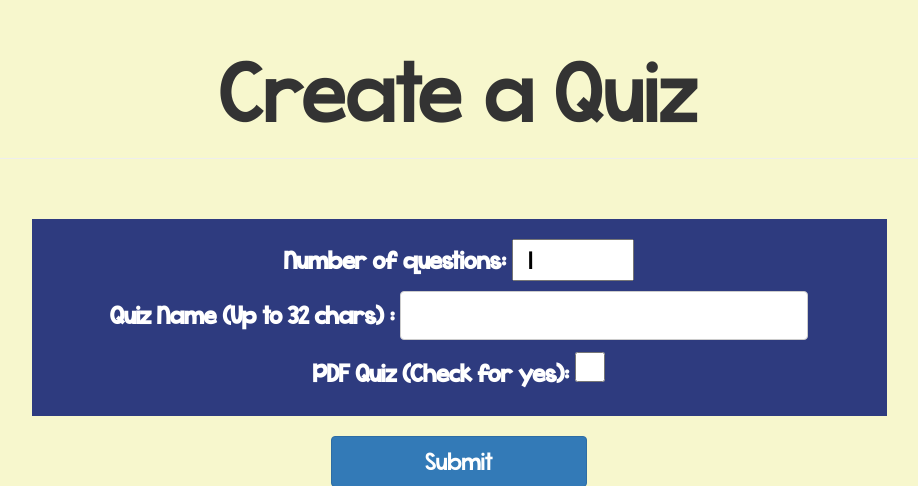
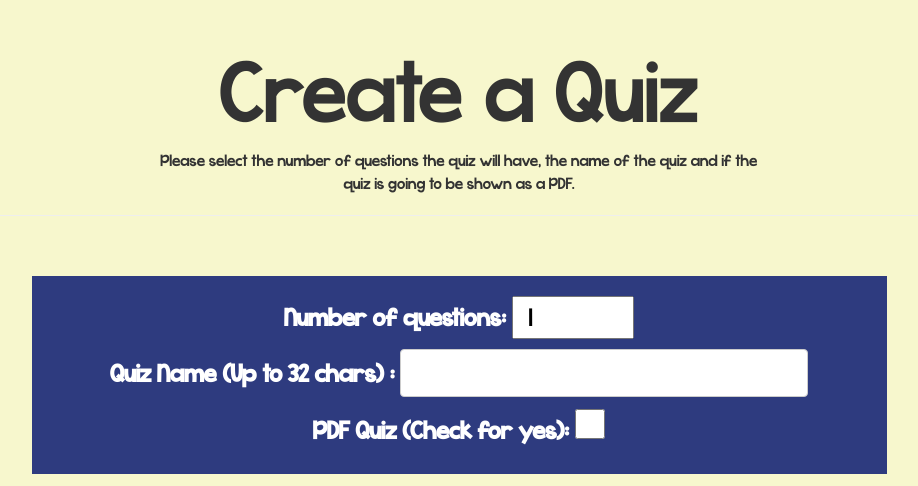
Before and after one commit to JPoirier55/HoppoRoo, a Django app: page /quizzes/create_quiz in a window 1280 px wide. Shown: the top 486 px of the page, without its empty margins (181-1099 px from the left). Run offline with Django 3.2, Linux system fonts and the light colour scheme; some libraries are stand-ins or nearby versions.

Commit message:
Update load quiz page and update current database

```diff
--- a/HLS/templates/build_quiz.html
+++ b/HLS/templates/build_quiz.html
@@ -4,7 +4,7 @@
 
    <div class="page-header">
         <h1 style="font-size: 3vw;">Build Quiz</h1>
-   <p class="build_quiz_info">Please fill out the question, correct answer and the four choices.
+   <p class="info">Please fill out the question, correct answer and the four choices.
        Make sure all choices are filled out, with one
     sure answer and the choices are not duplicated. Scroll through each question with
    next question button, and submit for review with the review quiz button.</p>
--- a/HLS/templates/build_quiz_pdf.html
+++ b/HLS/templates/build_quiz_pdf.html
@@ -4,7 +4,7 @@
 
    <div class="page-header">
         <h1 style="font-size: 3vw;">Build PDF Quiz</h1>
-    <p class="build_quiz_info">These quiz questions only require a correct answer and four choices corresponding
+    <p class="info">These quiz questions only require a correct answer and four choices corresponding
     to a predefined quiz created on PDF slides. Make sure all choices are filled out, with one
     sure answer and the choices are not duplicated. Scroll through each question with
    next question button, and submit for review with the review quiz button.</p>
--- a/HLS/templates/create_quiz1.html
+++ b/HLS/templates/create_quiz1.html
@@ -4,6 +4,8 @@
 
      <div class="page-header">
         <h1 style="font-size: 7vw;">Create a Quiz</h1>
+     <p class="info">Please select the number of questions the quiz will have, the name of the quiz
+     and if the quiz is going to be shown as a PDF.</p>
     </div>
 
      <div class="col-md-12">
--- a/HLS/templates/load_quiz.html
+++ b/HLS/templates/load_quiz.html
@@ -1,6 +1,7 @@
 {% extends "index.html" %}
 {% load index %}
 {% block content %}
+    {% load range %}
 
      <div class="page-header">
         <h1 style="font-size: 7vw;">Recent Quizzes</h1>
@@ -12,8 +13,8 @@
                   <button class="btn btn-primary dropdown-toggle" type="button" data-toggle="dropdown">Choose a quiz
                   <span class="caret"></span></button>
                   <ul class="dropdown-menu quiznums">
-                    {% for quiz_id in quiz_count %}
-                        <li><a href="/quizzes/load_quiz?id={{ quiz_id }}">Quiz Name: {{ quiz_names|index:quiz_id }}</a></li>
+                    {% for quiz in qt %}
+                        <li><a href="/quizzes/load_quiz?id={{ quiz.id }}">{{ quiz.name }}</a></li>
                     {% endfor %}
                   </ul>
             </div>
--- a/HLS/views.py
+++ b/HLS/views.py
@@ -85,15 +85,23 @@ def load_quiz(request):
     :param request: request from current page
     :return: redered template for load quiz page
     """
-    if 'id' in request.GET:
-        id = request.GET['id']
-    else:
-        id = 0
-    quiz_objs = Quiz.objects.all()
-    for quiz in quiz_objs:
-        print quiz
 
-    return render(request, 'load_quiz.html', {})
+    id = request.GET.get('id', 1)
+    quiz_names = []
+    quiz_ids = []
+    qt = []
+    quizzes = Quiz.objects.all()
+    for quiz in quizzes:
+        quiz_names.append(quiz.name)
+        quiz_ids.append(quiz.id)
+        qt.append(quiz)
+    quiz_obj = json.loads(Quiz.objects.get(id=id).quizjson)
+    print quiz_obj
+
+    return render(request, 'load_quiz.html', {'chosen_quiz': quiz_obj,
+                                              'quiz_ids': quiz_ids,
+                                              'quiz_names': quiz_names,
+                                              'qt': qt})
 
 
 # @login_required(login_url='/login/')
@@ -196,30 +204,39 @@ def create_quiz_ap(request):
 
     question_count = 0
     quiz_model = None
-
+    questions = []
     question_elements = []
+    question_json = {}
     for key, value in post_dict.iteritems():
         if 'question' in key:
             question_count += 1
-    for i in range(question_count):
-        index = str(i)
-        if get_dict['pdf'] == 'true':
+    if get_dict['pdf'] == 'true':
+        for i in range(question_count):
+            index = str(i)
             quiz_model = PDFQuiz()
+            questions.append(post_dict['question' + index])
             temp_dict = {'question_num': index,
                          'correct': post_dict['question'+index]}
+            question_elements.append(temp_dict)
 
-        else:
+    else:
+        for i in range(question_count):
+            index = str(i)
             quiz_model = Quiz()
-            temp_dict = {'question': post_dict['question'+index],
-                         'correct': post_dict['correct'+index],
-                         'choice1': post_dict['choice1'+index],
-                         'choice2': post_dict['choice2' + index],
-                         'choice3': post_dict['choice3' + index],
-                         'choice4': post_dict['choice4' + index]}
-        question_elements.append(temp_dict)
+            questions.append(post_dict['question'+index])
+            temp_dict = {'correct': post_dict['correct'+index],
+                         'choices': [post_dict['choice1'+index],
+                                     post_dict['choice2' + index],
+                                     post_dict['choice3' + index],
+                                     post_dict['choice4' + index]]}
+            question_elements.append(temp_dict)
+    date = datetime.datetime.now()
+    question_json = {'answers': question_elements,
+                     'questions': questions,
+                     'date_created': date.strftime("%Y-%m-%d"),
+                     'name': post_dict['quizname']}
 
-    quiz_model.quizjson = question_elements
-
+    quiz_model.quizjson = json.dumps(question_json)
     quiz_model.subject = post_dict['quizsubject']
     quiz_model.name = post_dict['quizname']
     quiz_model.save()
--- a/static/css/hls.css
+++ b/static/css/hls.css
@@ -218,7 +218,7 @@ body {
     width:30px;
     height:30px;
 }
-.build_quiz_info{
+.info{
     width:50%;
     margin-left:auto;
     margin-right:auto;
```
Also changed, not shown: HLS/templatetags/range.py (+22 -0 lines), db.sqlite3.
